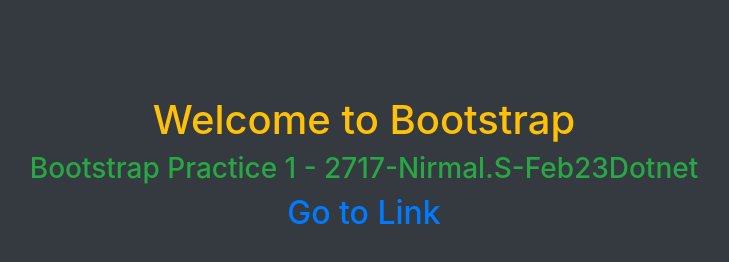
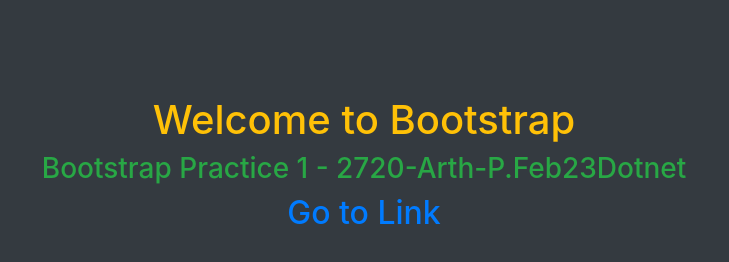
Before and after one commit to arth2002/BS-prac-1, a plain HTML site: page index.html in a window 1280 px wide. Shown: the whole page, without its empty margins (276-1005 px from the left). Drawn offline with nearby package versions, Linux system fonts and the light colour scheme.

Commit message:
Update index.html

```diff
--- a/index.html
+++ b/index.html
@@ -14,7 +14,7 @@
   <body class="bg-dark py-5">
     <p class="h1 text-center text-warning mt-5">Welcome to Bootstrap</p>
     <p class="h3 text-center text-success">
-      Bootstrap Practice 1 - 2717-Nirmal.S-Feb23Dotnet
+      Bootstrap Practice 1 - 2720-Arth-P.Feb23Dotnet
     </p>
     <a
       href="./2_2_basic_typography.html"
```
